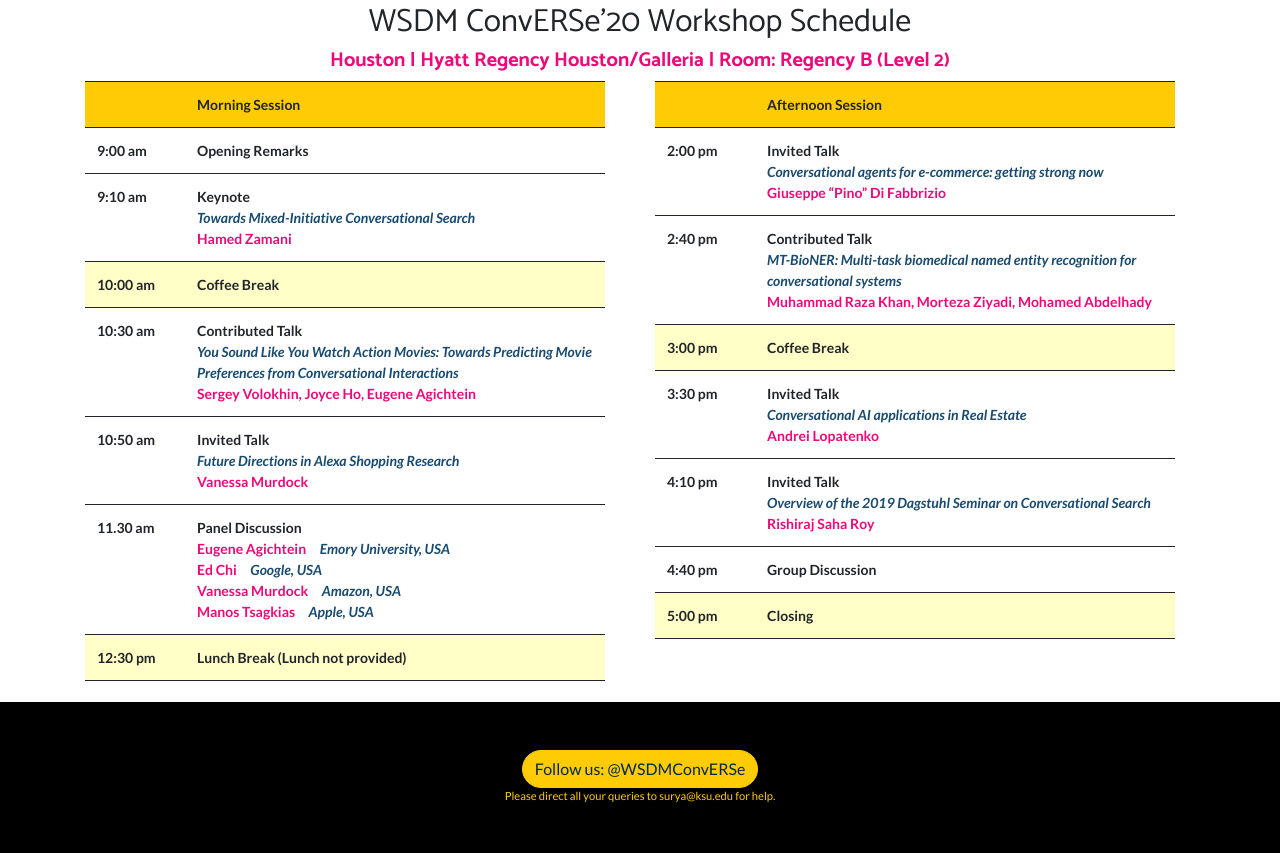
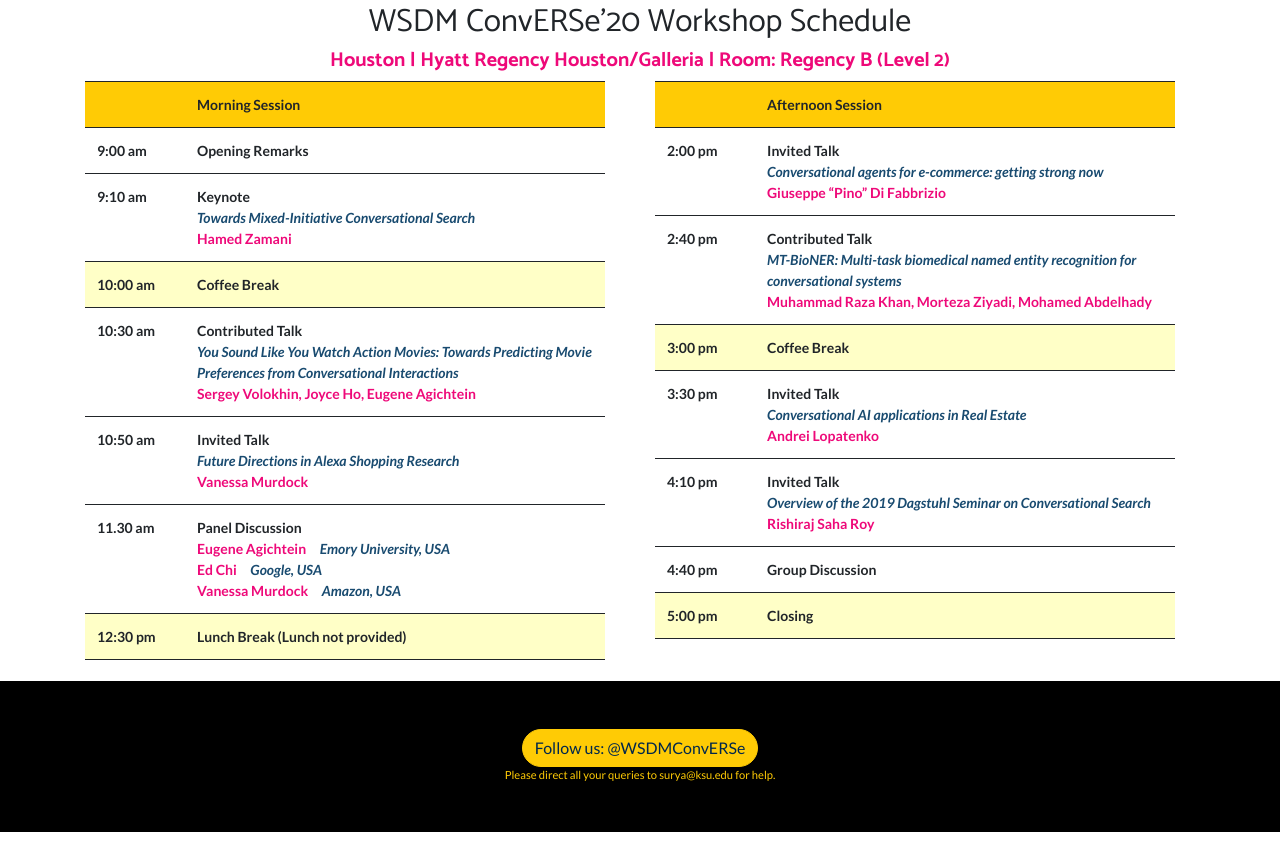
Before and after one commit to wsdm-Converse/converse.github.io, a website: page index.html in a window 1280 px wide. Shown: the part 2781-3634 px from the top of the page. After the commit the page ends 3613 px from the top, so only its background shows below. Drawn offline with Linux system fonts and the light colour scheme.

Commit message:
add manos later

```diff
--- a/index.html
+++ b/index.html
@@ -319,7 +319,7 @@ He earned the PhD degree in Computer Science (“Logic Based Data Integration”
 
                   <font color=#ee0979>Vanessa Murdock</font>  <font color=#194B7><i>&nbsp;&nbsp;&nbsp;&nbsp;Amazon, USA </i></font><br>
 
-                  <font color=#ee0979>Manos Tsagkias</font>  <font color=#194B7><i>&nbsp;&nbsp;&nbsp;&nbsp;Apple, USA</i></font><br>
+                  <!--<font color=#ee0979>Manos Tsagkias</font>  <font color=#194B7><i>&nbsp;&nbsp;&nbsp;&nbsp;Apple, USA</i></font><br>-->
 
                 </font>
 
```
